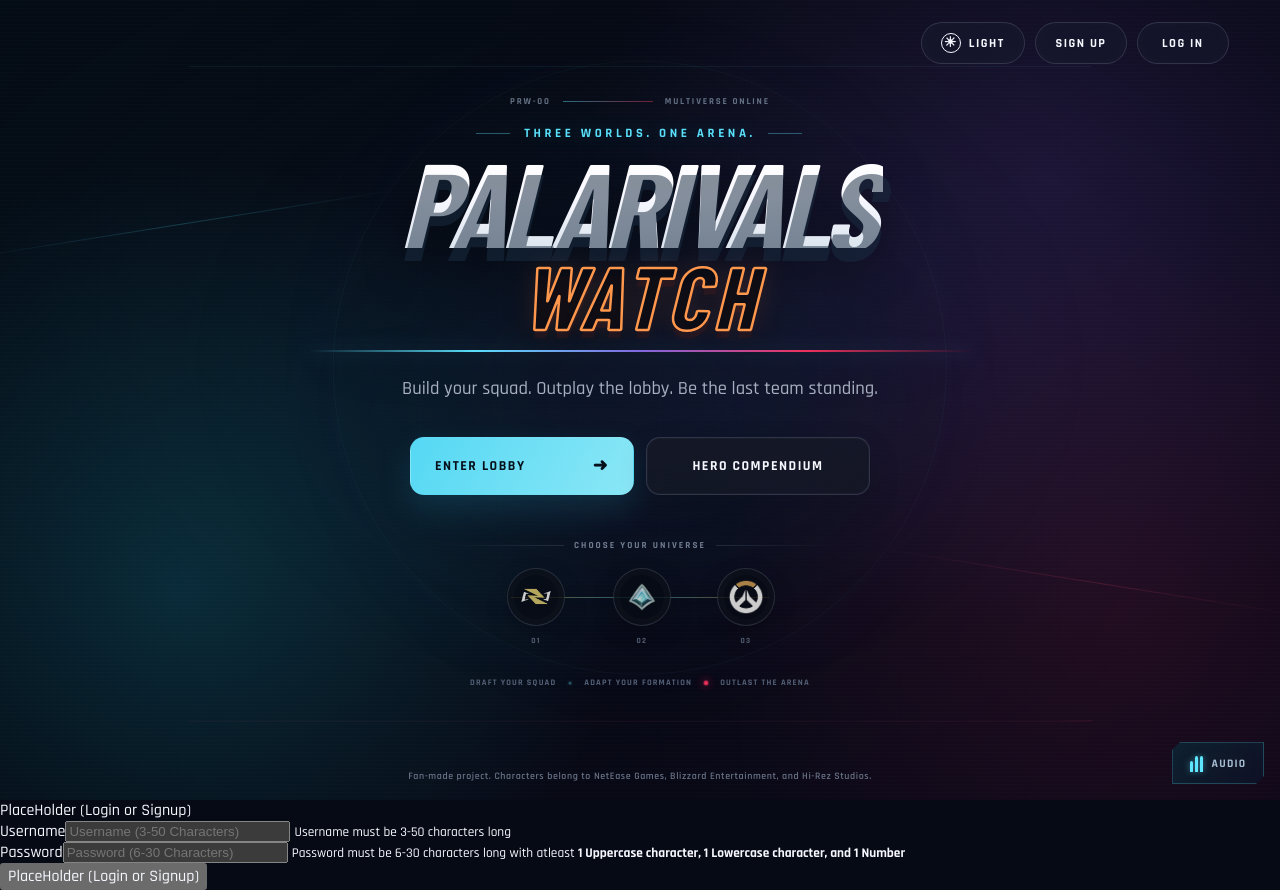
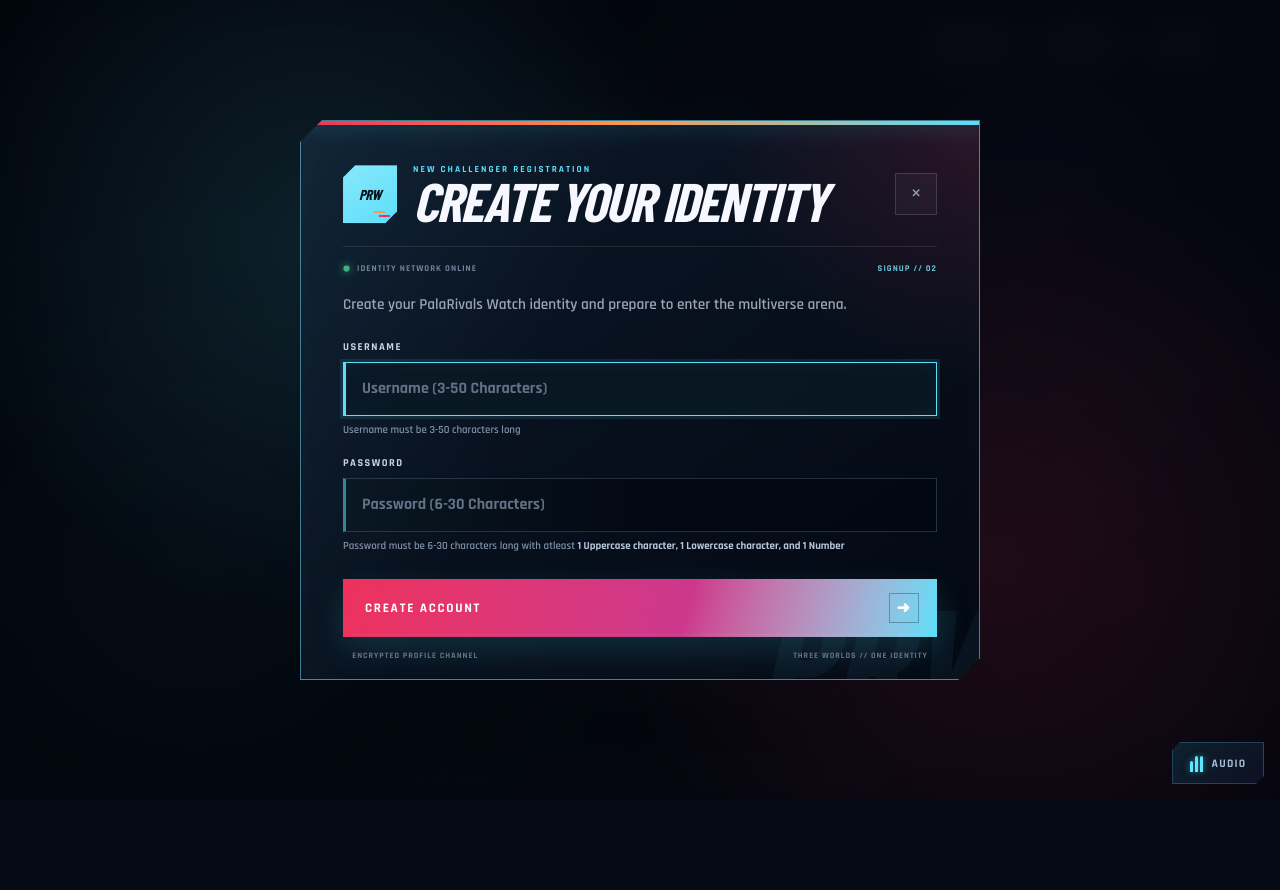
Before and after one commit to Nicholas-Griffin/project_palarivals_watch, a plain HTML site: page Main.html in a window 1280 px wide. Both pictures are taken after a click on the button "SIGN UP". After the commit the page ends 800 px from the top, so only its background shows below. Drawn offline with nearby package versions, Linux system fonts and the light colour scheme; a script that the page names is missing; a web font is replaced by a local one.

Commit message:
Sign up/Sign in style

```diff
--- a/Main.html
+++ b/Main.html
@@ -6,6 +6,7 @@
   <meta name="viewport" content="width=device-width, initial-scale=1">
   <title>PalaRivals Watch</title>
   <link rel="stylesheet" href="css/main/Main.css">
+  <link rel="stylesheet" href="css/main/Auth.css">
   <link rel="stylesheet" href="css/shared/Audio.css">
   <meta name="description" content="Main menu for PalaRivals Watch.">
   <script>
@@ -29,8 +30,8 @@
       <span class="ModeToggle__icon" id="ColorModeIcon" aria-hidden="true">&#9788;</span>
       <span id="ColorModeLabel">Light</span>
     </button>
-    <button class="AccountButtons" id="SignupButton" type="button">Sign Up</button>
-    <button class="AccountButtons" id="LoginButton" type="button">Log In</button>
+    <button class="AccountButtons" id="SignupButton" type="button" aria-controls="prwLoginPanel" aria-expanded="false">Sign Up</button>
+    <button class="AccountButtons" id="LoginButton" type="button" aria-controls="prwLoginPanel" aria-expanded="false">Log In</button>
     <button class="AccountButtons hidden" id="AccountButton" type="button">Account</button>
   </section>
 
@@ -133,21 +134,50 @@
     </aside>
   </main>
 
-  <section class="prw-login-panel" id="prwLoginPanel">
-    <header>
-      <span>PlaceHolder (Login or Signup)</span>
+  <section class="prw-login-panel" id="prwLoginPanel" data-auth-mode="login" aria-labelledby="prwAuthTitle" aria-hidden="true" hidden>
+    <button class="prw-login-panel__backdrop" type="button" data-auth-close aria-label="Close account menu"></button>
+
+    <article class="prw-auth-card" role="dialog" aria-modal="true" aria-describedby="prwAuthDescription">
+      <span class="prw-auth-card__edge-code" aria-hidden="true">PRW // ID-SECURE</span>
+      <header class="prw-auth-card__header">
+        <div class="prw-auth-card__brand" aria-hidden="true">
+          <span>PRW</span>
+          <i></i>
+        </div>
+        <div>
+          <span class="prw-auth-card__kicker" id="prwAuthKicker">Account Uplink</span>
+          <h2 id="prwAuthTitle">PlaceHolder (Login or Signup)</h2>
+        </div>
+        <button class="prw-auth-card__close" type="button" data-auth-close aria-label="Close account menu"><span aria-hidden="true">×</span></button>
       </header>
+
+      <div class="prw-auth-card__status" aria-hidden="true">
+        <span><i></i> Identity network online</span>
+        <b id="prwAuthModeCode">LOGIN // 01</b>
+      </div>
+
+      <p class="prw-auth-card__description" id="prwAuthDescription">Enter your credentials to reconnect with your PalaRivals Watch profile.</p>
+
+      <div class="prw-auth-card__fields">
         <div class="prw-login-panel__row">
-      <label>Username<input id="prwUsernameInput" type="text" minlength="3" maxlength="50" placeholder="Username (3-50 Characters)" size="25" aria-label="Username input"></label>
+          <label for="prwUsernameInput"><span>Username</span><input id="prwUsernameInput" type="text" minlength="3" maxlength="50" placeholder="Username (3-50 Characters)" size="25" aria-label="Username input"></label>
           <small class="prw-login-panel__clarifications">Username must be 3-50 characters long</small>
         </div>
         <div class="prw-login-panel__row">
-      <label>Password<input id="prwPasswordInput" type="password" minlength="6" maxlength="30" placeholder="Password (6-30 Characters)" size="25" aria-label="Password input"></label>
+          <label for="prwPasswordInput"><span>Password</span><input id="prwPasswordInput" type="password" minlength="6" maxlength="30" placeholder="Password (6-30 Characters)" size="25" aria-label="Password input"></label>
           <small class="prw-login-panel__clarifications">Password must be 6-30 characters long with atleast <b>1 Uppercase character, 1 Lowercase character, and 1 Number</b></small>
         </div>
-    <div class="prw-login-panel__row">
-      <button id="prwLoginButton" type="button">PlaceHolder (Login or Signup)</button>
       </div>
+
+      <div class="prw-login-panel__row prw-login-panel__actions">
+        <button id="prwLoginButton" type="button"><span>PlaceHolder (Login or Signup)</span><i aria-hidden="true">➜</i></button>
+      </div>
+
+      <footer class="prw-auth-card__footer">
+        <span>Encrypted profile channel</span>
+        <span>Three worlds // One identity</span>
+      </footer>
+    </article>
   </section>
 
   <footer>
--- /dev/null
+++ b/css/main/Auth.css
@@ -0,0 +1,481 @@
+/* PalaRivals Watch account overlay.
+   Kept separate so authentication logic can evolve without touching menu styles. */
+
+body.auth-menu-open {
+  overflow: hidden;
+}
+
+.prw-login-panel {
+  --auth-primary: var(--primary, #5fe7ff);
+  --auth-secondary: var(--secondary, #ff5577);
+  --auth-accent: var(--accent, #a970ff);
+  position: fixed;
+  z-index: 100;
+  inset: 0;
+  display: grid;
+  padding: clamp(18px, 4vw, 58px);
+  place-items: center;
+}
+
+.prw-login-panel[hidden] {
+  display: none;
+}
+
+.prw-login-panel__backdrop {
+  position: absolute;
+  inset: 0;
+  width: 100%;
+  height: 100%;
+  padding: 0;
+  border: 0;
+  background:
+    radial-gradient(circle at 25% 30%, color-mix(in srgb, var(--auth-primary) 12%, transparent), transparent 34%),
+    radial-gradient(circle at 78% 70%, color-mix(in srgb, var(--auth-secondary) 11%, transparent), transparent 36%),
+    rgba(2, 5, 13, .82);
+  cursor: default;
+  backdrop-filter: blur(16px) saturate(.72);
+  animation: prw-auth-backdrop-in 220ms ease-out both;
+}
+
+.prw-auth-card {
+  position: relative;
+  width: min(100%, 680px);
+  overflow: hidden;
+  padding: clamp(24px, 4vw, 42px);
+  border: 1px solid color-mix(in srgb, var(--auth-primary) 45%, rgba(255, 255, 255, .14));
+  clip-path: polygon(22px 0, 100% 0, 100% calc(100% - 22px), calc(100% - 22px) 100%, 0 100%, 0 22px);
+  color: var(--ink, #f8fbff);
+  background:
+    linear-gradient(115deg, color-mix(in srgb, var(--auth-primary) 7%, transparent), transparent 38%),
+    radial-gradient(circle at 100% 0, color-mix(in srgb, var(--auth-secondary) 15%, transparent), transparent 260px),
+    linear-gradient(145deg, rgba(12, 24, 41, .985), rgba(3, 8, 18, .99));
+  box-shadow:
+    0 38px 100px rgba(0, 0, 0, .65),
+    0 0 55px color-mix(in srgb, var(--auth-primary) 11%, transparent),
+    inset 0 0 70px rgba(255, 255, 255, .018);
+  animation: prw-auth-card-in 360ms cubic-bezier(.16, .9, .24, 1) both;
+}
+
+.prw-auth-card::before {
+  position: absolute;
+  top: 0;
+  right: 0;
+  left: 0;
+  height: 4px;
+  background: linear-gradient(90deg, var(--auth-primary), var(--auth-accent) 50%, var(--auth-secondary));
+  box-shadow: 0 0 22px color-mix(in srgb, var(--auth-primary) 45%, transparent);
+  content: "";
+}
+
+.prw-auth-card::after {
+  position: absolute;
+  z-index: -1;
+  right: -34px;
+  bottom: -60px;
+  color: color-mix(in srgb, var(--auth-primary) 5%, transparent);
+  content: "PRW";
+  font-family: "Barlow Condensed", Impact, sans-serif;
+  font-size: 10rem;
+  font-style: italic;
+  font-weight: 900;
+  line-height: 1;
+  pointer-events: none;
+}
+
+.prw-auth-card__edge-code {
+  position: absolute;
+  top: 50%;
+  right: -2.6rem;
+  color: color-mix(in srgb, var(--auth-primary) 45%, #52647b);
+  font-size: .52rem;
+  font-weight: 800;
+  letter-spacing: .2em;
+  text-transform: uppercase;
+  transform: rotate(90deg) translateX(50%);
+  transform-origin: right center;
+}
+
+.prw-auth-card__header {
+  display: grid;
+  grid-template-columns: auto minmax(0, 1fr) auto;
+  align-items: center;
+  gap: 16px;
+  padding-bottom: 20px;
+  border-bottom: 1px solid rgba(255, 255, 255, .09);
+}
+
+.prw-auth-card__brand {
+  position: relative;
+  display: grid;
+  width: 54px;
+  height: 58px;
+  border: 1px solid color-mix(in srgb, var(--auth-primary) 65%, white 10%);
+  clip-path: polygon(12px 0, 100% 0, 100% calc(100% - 12px), calc(100% - 12px) 100%, 0 100%, 0 12px);
+  place-items: center;
+  color: #04101b;
+  background: linear-gradient(145deg, color-mix(in srgb, var(--auth-primary) 72%, white), var(--auth-primary));
+  box-shadow: 0 0 24px color-mix(in srgb, var(--auth-primary) 25%, transparent);
+}
+
+.prw-auth-card__brand span {
+  font-family: "Barlow Condensed", Impact, sans-serif;
+  font-size: .9rem;
+  font-style: italic;
+  font-weight: 900;
+  letter-spacing: -.03em;
+}
+
+.prw-auth-card__brand i {
+  position: absolute;
+  right: 6px;
+  bottom: 5px;
+  width: 11px;
+  height: 2px;
+  background: var(--auth-secondary);
+  box-shadow: -5px -4px 0 var(--auth-accent);
+}
+
+.prw-auth-card__kicker {
+  display: block;
+  margin-bottom: 2px;
+  color: var(--auth-primary);
+  font-size: .58rem;
+  font-weight: 800;
+  letter-spacing: .22em;
+  text-transform: uppercase;
+}
+
+.prw-auth-card h2 {
+  margin: 0;
+  font-family: "Barlow Condensed", Impact, sans-serif;
+  font-size: clamp(2.1rem, 6vw, 3.4rem);
+  font-style: italic;
+  font-weight: 900;
+  letter-spacing: -.035em;
+  line-height: .9;
+  text-transform: uppercase;
+}
+
+.prw-auth-card__close {
+  display: grid;
+  width: 42px;
+  height: 42px;
+  padding: 0;
+  border: 1px solid rgba(255, 255, 255, .14);
+  place-items: center;
+  color: #91a1b5;
+  background: rgba(255, 255, 255, .035);
+  font-size: 1.4rem;
+  line-height: 1;
+  cursor: pointer;
+  transition: border-color 160ms ease, color 160ms ease, background 160ms ease, transform 160ms ease;
+}
+
+.prw-auth-card__close:hover,
+.prw-auth-card__close:focus-visible {
+  border-color: var(--auth-secondary);
+  color: white;
+  background: color-mix(in srgb, var(--auth-secondary) 24%, transparent);
+  transform: rotate(4deg) scale(1.05);
+}
+
+.prw-auth-card__status {
+  display: flex;
+  margin: 16px 0 0;
+  align-items: center;
+  justify-content: space-between;
+  gap: 14px;
+  color: #71849b;
+  font-size: .55rem;
+  font-weight: 800;
+  letter-spacing: .12em;
+  text-transform: uppercase;
+}
+
+.prw-auth-card__status span {
+  display: inline-flex;
+  align-items: center;
+  gap: 7px;
+}
+
+.prw-auth-card__status i {
+  width: 7px;
+  height: 7px;
+  border-radius: 50%;
+  background: #55e6a0;
+  box-shadow: 0 0 10px #55e6a0;
+  animation: prw-auth-status 1.1s ease-in-out infinite alternate;
+}
+
+.prw-auth-card__status b {
+  color: color-mix(in srgb, var(--auth-primary) 70%, white 15%);
+}
+
+.prw-auth-card__description {
+  max-width: 540px;
+  margin: 20px 0 24px;
+  color: var(--muted, #9bacc0);
+  font-size: .95rem;
+  font-weight: 600;
+  line-height: 1.45;
+}
+
+.prw-auth-card__fields {
+  display: grid;
+  gap: 18px;
+}
+
+.prw-login-panel__row label {
+  display: grid;
+  gap: 8px;
+}
+
+.prw-login-panel__row label > span {
+  color: #cbd6e4;
+  font-size: .66rem;
+  font-weight: 800;
+  letter-spacing: .14em;
+  text-transform: uppercase;
+}
+
+.prw-login-panel input {
+  width: 100%;
+  min-height: 54px;
+  padding: 0 16px;
+  border: 1px solid rgba(132, 163, 194, .24);
+  border-left: 3px solid color-mix(in srgb, var(--auth-primary) 58%, transparent);
+  border-radius: 0;
+  outline: 0;
+  color: var(--ink, #f8fbff);
+  background:
+    linear-gradient(90deg, color-mix(in srgb, var(--auth-primary) 6%, transparent), transparent 50%),
+    rgba(2, 7, 16, .72);
+  font-family: "Rajdhani", "Arial Narrow", sans-serif;
+  font-size: 1rem;
+  font-weight: 650;
+  caret-color: var(--auth-primary);
+  transition: border-color 160ms ease, box-shadow 160ms ease, background 160ms ease;
+}
+
+.prw-login-panel input::placeholder {
+  color: #627287;
+  opacity: 1;
+}
+
+.prw-login-panel input:hover {
+  border-color: color-mix(in srgb, var(--auth-primary) 42%, rgba(255, 255, 255, .15));
+}
+
+.prw-login-panel input:focus {
+  border-color: var(--auth-primary);
+  background: color-mix(in srgb, var(--auth-primary) 7%, rgba(2, 7, 16, .82));
+  box-shadow: 0 0 0 3px color-mix(in srgb, var(--auth-primary) 11%, transparent), inset 0 0 20px color-mix(in srgb, var(--auth-primary) 5%, transparent);
+}
+
+.prw-login-panel__clarifications {
+  display: block;
+  margin: 7px 0 0;
+  color: #7f90a5;
+  font-size: .68rem;
+  font-weight: 600;
+  line-height: 1.35;
+}
+
+.prw-login-panel__clarifications b {
+  color: #b8c7d9;
+}
+
+.prw-login-panel__actions {
+  margin-top: 26px;
+}
+
+#prwLoginButton {
+  display: flex;
+  width: 100%;
+  min-height: 58px;
+  padding: 0 18px 0 22px;
+  border: 0;
+  align-items: center;
+  justify-content: space-between;
+  color: #031019;
+  background: linear-gradient(105deg, var(--auth-primary), color-mix(in srgb, var(--auth-primary) 62%, white) 55%, var(--auth-accent));
+  box-shadow: 0 14px 34px color-mix(in srgb, var(--auth-primary) 16%, transparent);
+  font-size: .82rem;
+  font-weight: 900;
+  letter-spacing: .13em;
+  text-transform: uppercase;
+  cursor: pointer;
+  transition: filter 180ms ease, transform 180ms ease, box-shadow 180ms ease;
+}
+
+#prwLoginButton i {
+  display: grid;
+  width: 30px;
+  height: 30px;
+  border: 1px solid rgba(3, 16, 25, .3);
+  place-items: center;
+  font-size: 1rem;
+  font-style: normal;
+  transition: transform 180ms ease;
+}
+
+#prwLoginButton:hover,
+#prwLoginButton:focus-visible {
+  filter: brightness(1.08) saturate(1.12);
+  transform: translateY(-2px);
+  box-shadow: 0 18px 42px color-mix(in srgb, var(--auth-primary) 26%, transparent);
+}
+
+#prwLoginButton:hover i {
+  transform: translateX(4px);
+}
+
+.prw-auth-card__footer {
+  display: flex;
+  margin-top: 22px;
+  padding-top: 15px;
+  border-top: 1px solid rgba(255, 255, 255, .07);
+  justify-content: space-between;
+  gap: 12px;
+  color: #53657b;
+  font-size: .52rem;
+  font-weight: 750;
+  letter-spacing: .12em;
+  text-transform: uppercase;
+}
+
+.prw-login-panel[data-auth-mode="signup"] .prw-auth-card::before {
+  background: linear-gradient(90deg, var(--auth-secondary), var(--auth-accent) 48%, var(--auth-primary));
+}
+
+.prw-login-panel[data-auth-mode="signup"] #prwLoginButton {
+  color: white;
+  background: linear-gradient(105deg, var(--auth-secondary), color-mix(in srgb, var(--auth-secondary) 70%, #7e48ff) 58%, var(--auth-primary));
+}
+
+body[data-theme="marvel"] .prw-login-panel {
+  --auth-primary: #18dce8;
+  --auth-secondary: #f72d66;
+  --auth-accent: #f2cf2f;
+}
+
+body[data-theme="paladins"] .prw-login-panel {
+  --auth-primary: #6bdcff;
+  --auth-secondary: #b36dff;
+  --auth-accent: #f4c65d;
+}
+
+body[data-theme="overwatch"] .prw-login-panel {
+  --auth-primary: #f59c2d;
+  --auth-secondary: #3e9fff;
+  --auth-accent: #f5f7fb;
+}
+
+body[data-mode="light"] .prw-login-panel__backdrop {
+  background:
+    radial-gradient(circle at 25% 30%, color-mix(in srgb, var(--auth-primary) 15%, transparent), transparent 34%),
+    rgba(223, 232, 240, .77);
+}
+
+body[data-mode="light"] .prw-auth-card {
+  color: #142b39;
+  background:
+    linear-gradient(115deg, color-mix(in srgb, var(--auth-primary) 10%, transparent), transparent 38%),
+    radial-gradient(circle at 100% 0, color-mix(in srgb, var(--auth-secondary) 12%, transparent), transparent 260px),
+    rgba(248, 252, 253, .98);
+  box-shadow: 0 38px 90px rgba(36, 61, 76, .24), 0 0 45px rgba(255, 255, 255, .5);
+}
+
+body[data-mode="light"] .prw-auth-card__header {
+  border-bottom-color: rgba(21, 65, 84, .12);
+}
+
+body[data-mode="light"] .prw-login-panel__row label > span,
+body[data-mode="light"] .prw-login-panel__clarifications b {
+  color: #284556;
+}
+
+body[data-mode="light"] .prw-login-panel input {
+  color: #15313f;
+  background: rgba(233, 242, 246, .82);
+}
+
+body[data-mode="light"] .prw-login-panel__clarifications,
+body[data-mode="light"] .prw-auth-card__description {
+  color: #607785;
+}
+
+@keyframes prw-auth-backdrop-in {
+  from { opacity: 0; }
+}
+
+@keyframes prw-auth-card-in {
+  from { opacity: 0; transform: translateY(24px) scale(.96); }
+  to { opacity: 1; transform: none; }
+}
+
+@keyframes prw-auth-status {
+  to { opacity: .55; transform: scale(.82); }
+}
+
+@media (max-width: 600px) {
+  .prw-login-panel {
+    align-items: end;
+    padding: 10px;
+  }
+
+  .prw-auth-card {
+    width: 100%;
+    max-height: calc(100svh - 20px);
+    overflow-y: auto;
+    padding: 24px 20px 22px;
+    clip-path: polygon(16px 0, 100% 0, 100% calc(100% - 16px), calc(100% - 16px) 100%, 0 100%, 0 16px);
+  }
+
+  .prw-auth-card__header {
+    grid-template-columns: 44px minmax(0, 1fr) 38px;
+    gap: 11px;
+  }
+
+  .prw-auth-card__brand {
+    width: 44px;
+    height: 48px;
+  }
+
+  .prw-auth-card h2 {
+    font-size: clamp(1.85rem, 10vw, 2.5rem);
+  }
+
+  .prw-auth-card__close {
+    width: 38px;
+    height: 38px;
+  }
+
+  .prw-auth-card__status,
+  .prw-auth-card__footer {
+    align-items: flex-start;
+    flex-direction: column;
+  }
+
+  .prw-auth-card__description {
+    margin: 16px 0 20px;
+    font-size: .86rem;
+  }
+
+  .prw-login-panel input {
+    min-height: 50px;
+    font-size: .92rem;
+  }
+
+  .prw-auth-card__edge-code {
+    display: none;
+  }
+}
+
+@media (prefers-reduced-motion: reduce) {
+  .prw-login-panel__backdrop,
+  .prw-auth-card,
+  .prw-auth-card__status i {
+    animation: none;
+  }
+}
--- a/js/main/Main.js
+++ b/js/main/Main.js
@@ -56,8 +56,19 @@
 const colorModeButton = document.querySelector("#ColorModeButton");
 const colorModeIcon = document.querySelector("#ColorModeIcon");
 const colorModeLabel = document.querySelector("#ColorModeLabel");
+const signupButton = document.querySelector("#SignupButton");
+const loginButton = document.querySelector("#LoginButton");
+const loginPanel = document.querySelector("#prwLoginPanel");
+const authTitle = document.querySelector("#prwAuthTitle");
+const authKicker = document.querySelector("#prwAuthKicker");
+const authDescription = document.querySelector("#prwAuthDescription");
+const authModeCode = document.querySelector("#prwAuthModeCode");
+const authActionLabel = document.querySelector("#prwLoginButton span");
+const authCloseButtons = [...document.querySelectorAll("[data-auth-close]")];
+const usernameInput = document.querySelector("#prwUsernameInput");
 
 let transitionTimer;
+let authMenuTrigger = null;
 
 function readSavedColorMode() {
   try {
@@ -134,5 +145,53 @@
   applyColorMode(body.dataset.mode === "dark" ? "light" : "dark");
 });
 
+function setAuthButtonState(isOpen) {
+  signupButton?.setAttribute("aria-expanded", String(isOpen && loginPanel.dataset.authMode === "signup"));
+  loginButton?.setAttribute("aria-expanded", String(isOpen && loginPanel.dataset.authMode === "login"));
+}
+
+function openAuthMenu(mode, trigger) {
+  const isSignup = mode === "signup";
+
+  authMenuTrigger = trigger;
+  loginPanel.dataset.authMode = isSignup ? "signup" : "login";
+  authKicker.textContent = isSignup ? "New Challenger Registration" : "Account Uplink";
+  authTitle.textContent = isSignup ? "Create Your Identity" : "Welcome Back, Hero";
+  authDescription.textContent = isSignup
+    ? "Create your PalaRivals Watch identity and prepare to enter the multiverse arena."
+    : "Enter your credentials to reconnect with your PalaRivals Watch profile.";
+  authModeCode.textContent = isSignup ? "SIGNUP // 02" : "LOGIN // 01";
+  authActionLabel.textContent = isSignup ? "Create Account" : "Log In";
+  loginPanel.hidden = false;
+  loginPanel.setAttribute("aria-hidden", "false");
+  body.classList.add("auth-menu-open");
+  setAuthButtonState(true);
+  window.PRWAudio?.play("modalOpen");
+  window.requestAnimationFrame(() => usernameInput?.focus());
+}
+
+function closeAuthMenu() {
+  if (loginPanel.hidden) {
+    return;
+  }
+
+  loginPanel.hidden = true;
+  loginPanel.setAttribute("aria-hidden", "true");
+  body.classList.remove("auth-menu-open");
+  setAuthButtonState(false);
+  window.PRWAudio?.play("modalClose");
+  authMenuTrigger?.focus();
+  authMenuTrigger = null;
+}
+
+signupButton?.addEventListener("click", () => openAuthMenu("signup", signupButton));
+loginButton?.addEventListener("click", () => openAuthMenu("login", loginButton));
+authCloseButtons.forEach((closeButton) => closeButton.addEventListener("click", closeAuthMenu));
+document.addEventListener("keydown", (event) => {
+  if (event.key === "Escape") {
+    closeAuthMenu();
+  }
+});
+
 applyColorMode(readSavedColorMode(), { persist: false });
 applyTheme("default", { animate: false });
```
Lines whose indentation alone changed are shown as unchanged.
